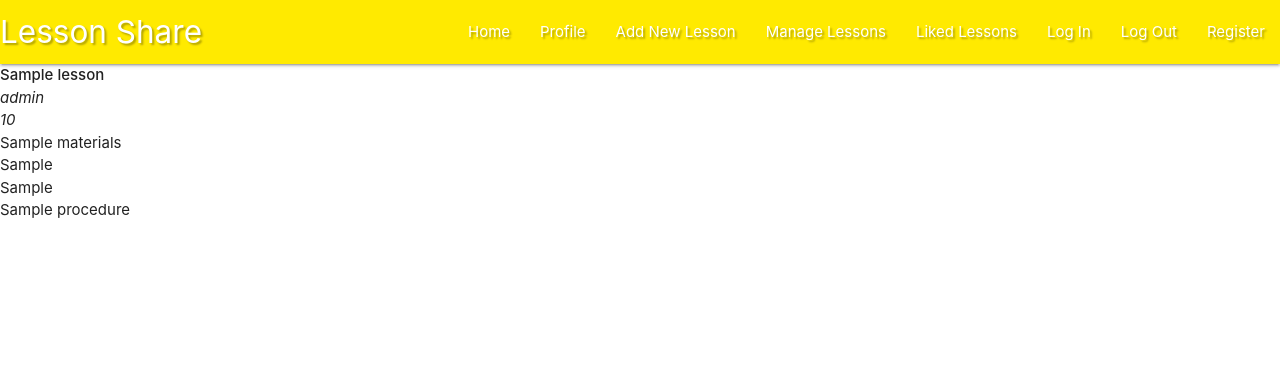
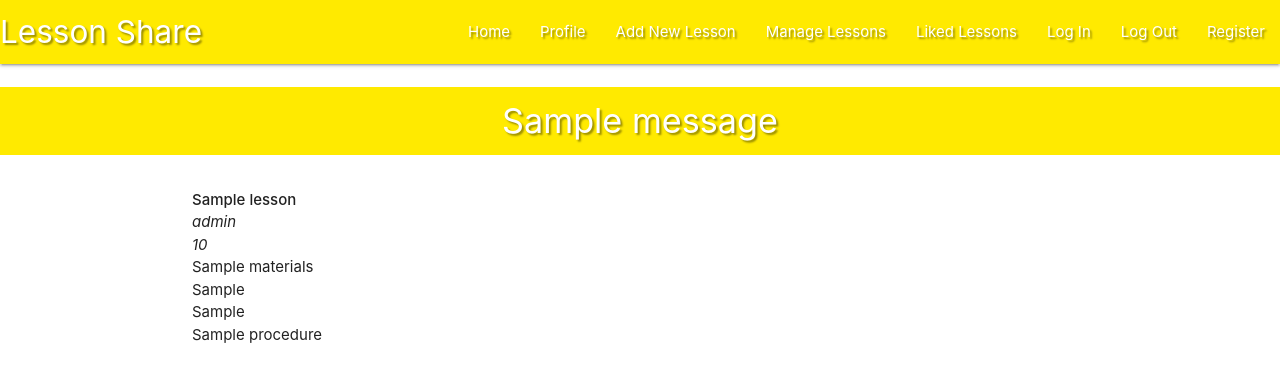
Before and after one commit to sophie-apples/lessonplanshare, a Flask app: page / in a window 1280 px wide. Shown: the top 382 px of the page. Run offline with Flask 2, Linux system fonts and the light colour scheme; one stand-in notice (Sample message) is shown; a database or web service that is not in the repository returns one stand-in record (values such as "Sample title"); some libraries are stand-ins or nearby versions.

Commit message:
register form submits to db, flashed messages displayed if username exists or if registration complete

```diff
--- a/app.py
+++ b/app.py
@@ -1,5 +1,5 @@
 import os
-from flask import(
+from flask import (
     Flask, flash, render_template,
     redirect, request, session, url_for)
 from flask_pymongo import PyMongo
@@ -27,6 +27,24 @@ def get_lessons():
 
 @app.route("/register", methods=["GET", "POST"])
 def register():
+    if request.method == "POST":
+        # check if username exists in db
+        existing_user = mongo.db.users.find_one(
+            {"username": request.form.get("username").lower()})
+
+        if existing_user:
+            flash("Username already exists")
+            return redirect(url_for("register"))
+
+        register = {
+            "username": request.form.get("username").lower(),
+            "password": generate_password_hash(request.form.get("password"))
+        }
+        mongo.db.users.insert_one(register)
+
+        # put new user into session cookie
+        session["user"] = request.form.get("username").lower()
+        flash("Registration Successful!")
     return render_template("register.html")
 
 
--- a/static/css/style.css
+++ b/static/css/style.css
@@ -1,4 +1,9 @@
 
 .text-shadow {
-    text-shadow: 2px 2px 2px rgba(0,0,0,0.3)
+    text-shadow: 2px 2px 2px rgba(0,0,0,0.4)
 }
+
+.flashes h4 {
+    line-height: 2;
+
+}
--- a/templates/base.html
+++ b/templates/base.html
@@ -46,10 +46,23 @@
         </ul>
     </header>
 
+    <section>
+        <!-- flash messages -->
+        {% with messages = get_flashed_messages() %}
+            {% if messages %}
+                {% for message in messages %}
+                    <div class="row flashes">
+                        <h4 class="yellow accent-3 center-align white-text text-shadow">{{ message }}</h4>
+                    </div>
+                {% endfor %}
+            {% endif %}
+        {% endwith %}
+    </section>
 
-    {% block content %}
-    {% endblock %}
-
+    <main class="container">
+        {% block content %}
+        {% endblock %}
+    </main>
 
     <script src="https://code.jquery.com/jquery-3.5.1.min.js"
     integrity="sha256-9/aliU8dGd2tb6OSsuzixeV4y/faTqgFtohetphbbj0=" crossorigin="anonymous"></script>
--- a/templates/register.html
+++ b/templates/register.html
@@ -11,7 +11,8 @@
                 <div class="row">
                     <div class="input-field col s12">
                         <i class="fas fa-user-plus yellow-text accent-3 text-shadow prefix"></i>
-                        <input id="username" name="username" type="text" class="validate">
+                        <input id="username" name="username" type="text" minlength="5"
+                            maxlength="15" pattern="^[a-zA-Z0-9]{5,15}$" class="validate" required>
                         <label for="username">Username</label>
                     </div>
                 </div>
@@ -19,7 +20,8 @@
                 <div class="row">
                     <div class="input-field col s12">
                         <i class="fas fa-user-lock yellow-text accent-3 text-shadow prefix"></i>
-                        <input id="password" name="password" type="password" class="validate">
+                        <input id="password" name="password" type="password" minlength="5"
+                            maxlength="15" pattern="^[a-zA-Z0-9]{5,15}$" class="validate" required>
                         <label for="password">Password</label>
                     </div>
                 </div>
```
